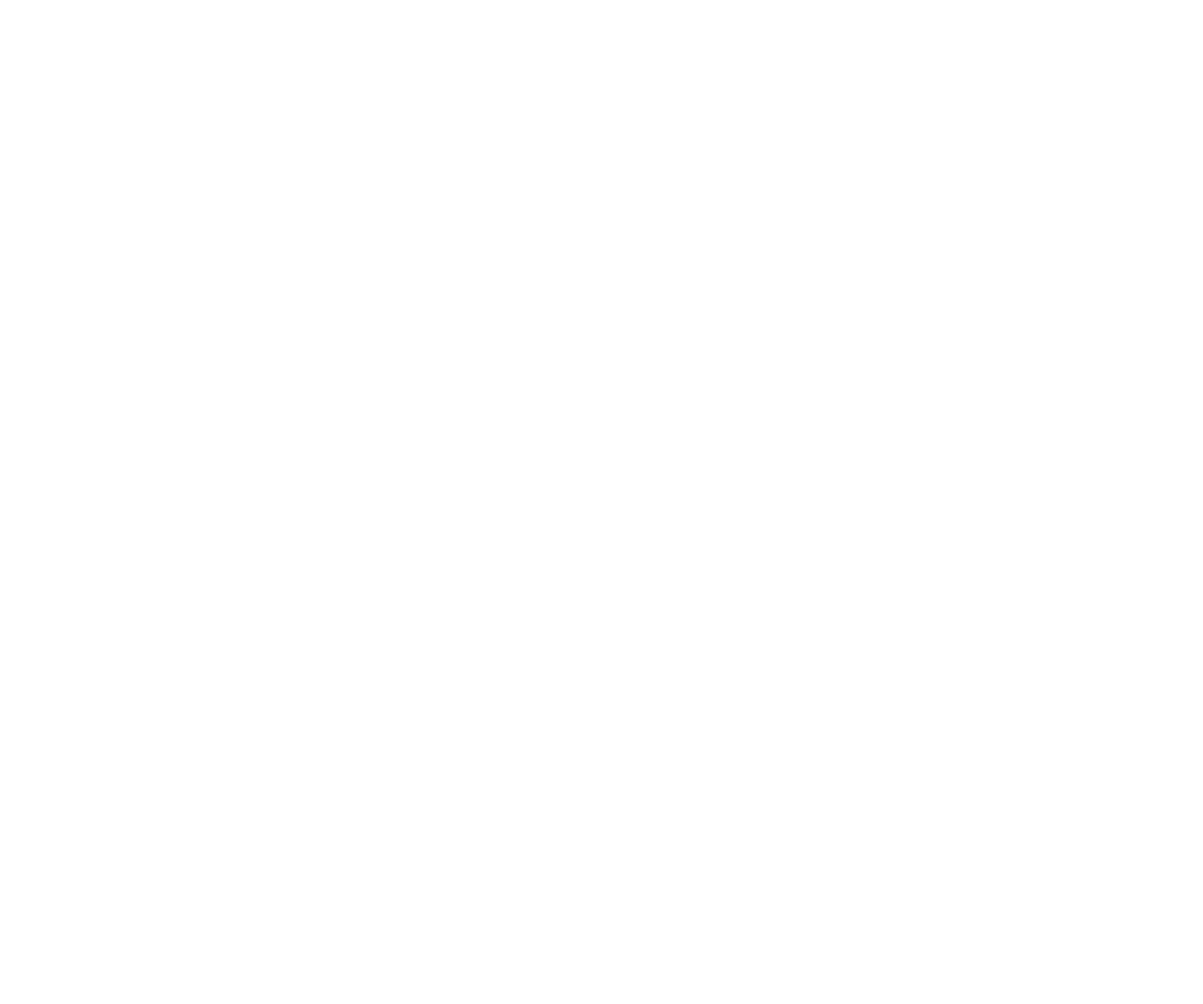
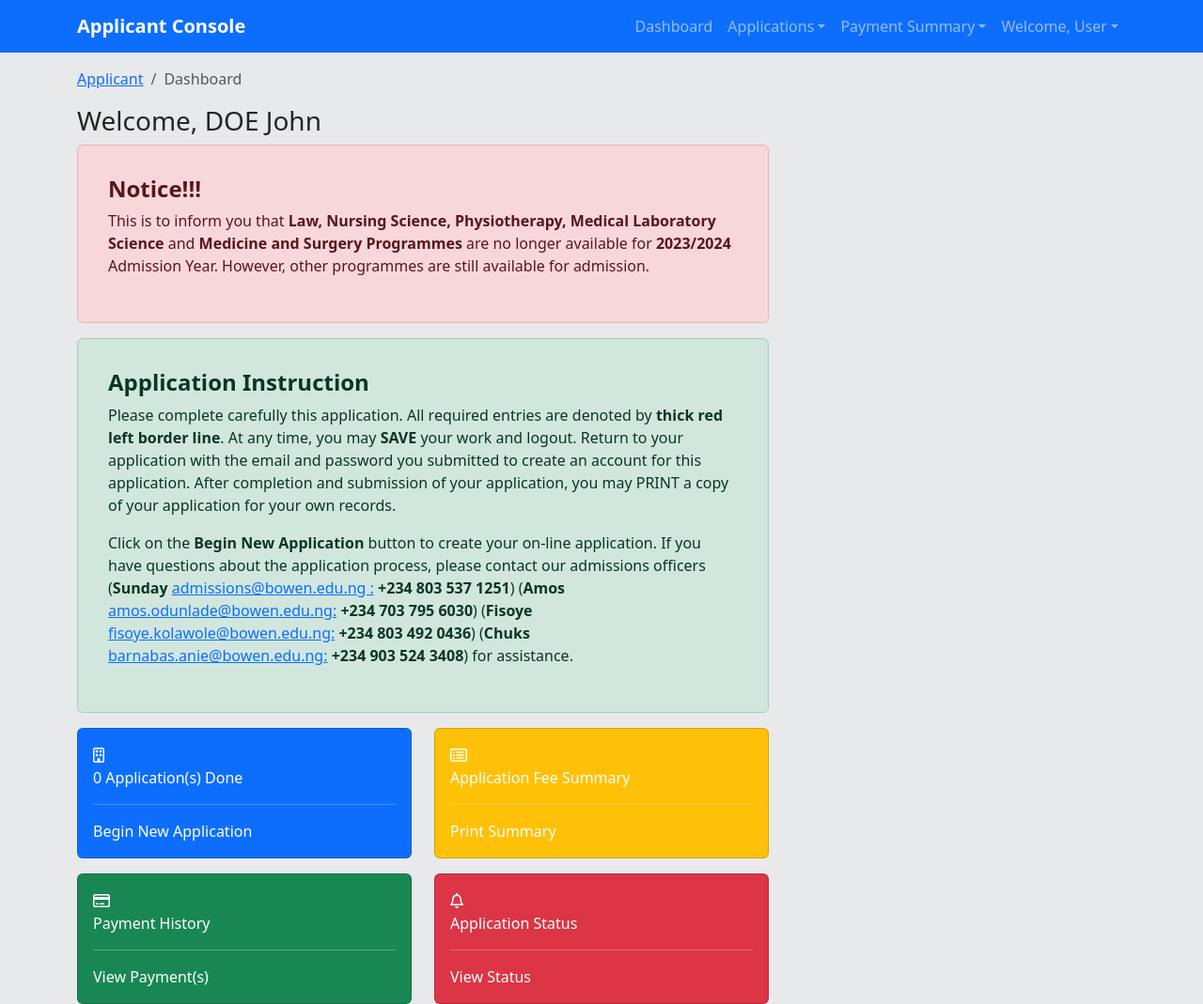
Before and after one commit to Sir-Dave/Bowen-Admissions, a React (Create React App) app: page /admin/management-console/dashboard in a window 1280 px wide. Before the commit this address had no page. Shown: the whole page at 94% size. Before the commit the page ends 800 px from the top, so only its background shows below. Built offline with nearby package versions, Linux system fonts and the light colour scheme.

Commit message:
Implemented navigation for staff login

```diff
--- a/src/App.tsx
+++ b/src/App.tsx
@@ -12,6 +12,7 @@
 
 
 import './App.css';
+import StaffDashboard from './screens/staff/StaffDashboard';
 
 function App() {
   return (
@@ -27,6 +28,7 @@
         <Route path="/confirm-email" element={<EmailConfirm />} />
         <Route path="/register-account" element={<RegisterAccount />} />
         <Route path="/applicant/form/application" element={<Application/>} />
+        <Route path="/admin/management-console/dashboard" element={<StaffDashboard/>} />
 
       </Routes>
     </BrowserRouter>
--- /dev/null
+++ b/src/components/StaffHeader.tsx
@@ -0,0 +1,41 @@
+import React from 'react';
+import Container from 'react-bootstrap/Container';
+import Nav from 'react-bootstrap/Nav';
+import Navbar from 'react-bootstrap/Navbar';
+import NavDropdown from 'react-bootstrap/NavDropdown';
+
+const StaffHeader: React.FC = () => {
+
+  return (
+    <>
+      <Navbar bg="primary" data-bs-theme="dark" expand="md">
+        <Container>
+          <Navbar.Brand href="/"><b>Applicant Console</b></Navbar.Brand>
+          <Nav className="mr-auto">
+
+            <Nav.Link href="/">Dashboard</Nav.Link>
+
+            <NavDropdown title="Applications" id="applications-dropdown">
+              <NavDropdown.Item href="applicant/form/application">My Applications</NavDropdown.Item>
+              <NavDropdown.Item href="#">Application Status</NavDropdown.Item>
+            </NavDropdown>
+
+            <NavDropdown title="Payment Summary" id="payment-dropdown">
+              <NavDropdown.Item href="#">Acceptance Fee</NavDropdown.Item>
+              <NavDropdown.Item href="#">Application Fee</NavDropdown.Item>
+            </NavDropdown>
+
+            <NavDropdown title="Welcome, User" id="user-dropdown">
+              <NavDropdown.Item href='/profile'>Profile </NavDropdown.Item>
+              <NavDropdown.Item href="/settings"> Settings </NavDropdown.Item>
+              <NavDropdown.Item href="/sign-in"> Logout </NavDropdown.Item>
+            </NavDropdown>
+
+          </Nav>
+        </Container>
+      </Navbar>
+    </>
+  );
+}
+
+export default StaffHeader;
--- a/src/screens/auth/StaffLogin.tsx
+++ b/src/screens/auth/StaffLogin.tsx
@@ -9,9 +9,15 @@
 import InputGroup from 'react-bootstrap/InputGroup';
 import { FontAwesomeIcon } from "@fortawesome/react-fontawesome";
 import { faEye } from '@fortawesome/free-regular-svg-icons';
+import { useNavigate } from 'react-router-dom';
 
 
 const StaffLogin: React.FC = () => {
+    const navigate = useNavigate();
+
+    const signIn = () => {
+        navigate('/admin/management-console/dashboard');
+    };
 
     return (
         <Container className='staffLogin min-vh-100' fluid>
@@ -46,7 +52,7 @@
                             </InputGroup.Text>
                         </InputGroup>
 
-                        <Button variant="primary" type="submit" className="w-100 btn">
+                        <Button variant="primary" type="submit" className="w-100 btn" onClick={signIn}>
                             Sign In
                         </Button>
                     </Form>
--- /dev/null
+++ b/src/screens/staff/StaffDashboard.tsx
@@ -0,0 +1,135 @@
+import React from 'react';
+import Container from 'react-bootstrap/Container';
+import Breadcrumb from 'react-bootstrap/Breadcrumb'
+import Card from 'react-bootstrap/Card';
+import { FontAwesomeIcon } from '@fortawesome/react-fontawesome';
+import { faBuilding, faListAlt, faCreditCard, faBell, faEnvelope } from '@fortawesome/free-regular-svg-icons';
+import Row from 'react-bootstrap/Row';
+import Col from 'react-bootstrap/Col';
+import Button from 'react-bootstrap/Button';
+import Header from '../../components/Header';
+import { useNavigate } from 'react-router-dom';
+import StaffHeader from '../../components/StaffHeader';
+
+const StaffDashboard: React.FC = () => {
+
+
+  return (
+    <>
+      <StaffHeader />
+
+      <style>
+        {`
+                    body {
+                        background-color: #E8E9EB;
+                    }
+                `}
+      </style>
+
+      <Container>
+        <Row className='mt-3'>
+          <Breadcrumb>
+            <Breadcrumb.Item href="#">Applicant</Breadcrumb.Item>
+            <Breadcrumb.Item active>Dashboard</Breadcrumb.Item>
+          </Breadcrumb>
+
+
+        </Row>
+
+        <Row >
+          <h3>Welcome, DOE John</h3>
+        </Row>
+
+        <Row>
+          <Col md="8">
+            <Card className='alert alert-danger notice'>
+              <Card.Body>
+                <h4><strong>Notice!!!</strong></h4>
+                <p>
+                  This is to inform you that <strong>Law, Nursing Science, Physiotherapy, Medical Laboratory Science</strong> and <strong>Medicine and Surgery Programmes</strong> are no longer available for <strong>2023/2024</strong> Admission Year. However, other programmes are still available for admission.
+                </p>
+
+              </Card.Body>
+            </Card>
+
+
+            <Card className='alert alert-success application-instruction'>
+              <Card.Body>
+                <h4><strong>Application Instruction</strong></h4>
+                <p>
+                  Please complete carefully this application. All required entries are denoted by <strong>thick red left border line</strong>. At any time, you may <strong>SAVE</strong> your work and logout. Return to your application with the email and password you submitted to create an account for this application. After completion and submission of your application, you may PRINT a copy of your application for your own records.
+                </p>
+
+                <p>
+                  Click on the <strong>Begin New Application</strong> button to create your on-line application. If you have questions about the application process, please contact our admissions officers (<strong>Sunday</strong> <a href="#">admissions@bowen.edu.ng :</a>  <strong>+234 803 537 1251</strong>)  (<strong>Amos</strong>  <a href="#">amos.odunlade@bowen.edu.ng:</a>  <strong>+234 703 795 6030</strong>)  (<strong>Fisoye </strong> <a href="#">fisoye.kolawole@bowen.edu.ng:</a>  <strong>+234 803 492 0436</strong>)  (<strong>Chuks</strong>  <a href="#">barnabas.anie@bowen.edu.ng:</a>  <strong>+234 903 524 3408</strong>)  for assistance.
+
+                </p>
+
+              </Card.Body>
+
+            </Card>
+
+
+            <Row>
+              <Col>
+                <Card className='text-white bg-primary ml-3'>
+                  <Card.Body>
+                    <FontAwesomeIcon icon={faBuilding} />
+                    <Card.Text> 0 Application(s) Done</Card.Text>
+                    <hr className="hr" />
+                    <Card.Text> Begin New Application</Card.Text>
+                  </Card.Body>
+                </Card>
+
+              </Col>
+
+              <Col>
+                <Card className='text-white bg-warning'>
+                  <Card.Body>
+                    <FontAwesomeIcon icon={faListAlt} />
+                    <Card.Text> Application Fee Summary</Card.Text>
+                    <hr className="hr" />
+                    <Card.Text> Print Summary</Card.Text>
+                  </Card.Body>
+                </Card>
+
+              </Col>
+
+            </Row>
+
+            <Row className='mt-3'>
+              <Col>
+                <Card className='text-white bg-success'>
+                  <Card.Body>
+                    <FontAwesomeIcon icon={faCreditCard} />
+                    <Card.Text> Payment History</Card.Text>
+                    <hr className="hr" />
+                    <Card.Text> View Payment(s)</Card.Text>
+                  </Card.Body>
+                </Card>
+
+              </Col>
+
+              <Col>
+                <Card className='text-white bg-danger'>
+                  <Card.Body>
+                    <FontAwesomeIcon icon={faBell} />
+                    <Card.Text> Application Status</Card.Text>
+                    <hr className="hr" />
+                    <Card.Text> View Status</Card.Text>
+                  </Card.Body>
+                </Card>
+
+              </Col>
+            </Row>
+
+          </Col>
+
+        </Row >
+      </Container >
+
+    </>
+  );
+}
+
+export default StaffDashboard;
```
